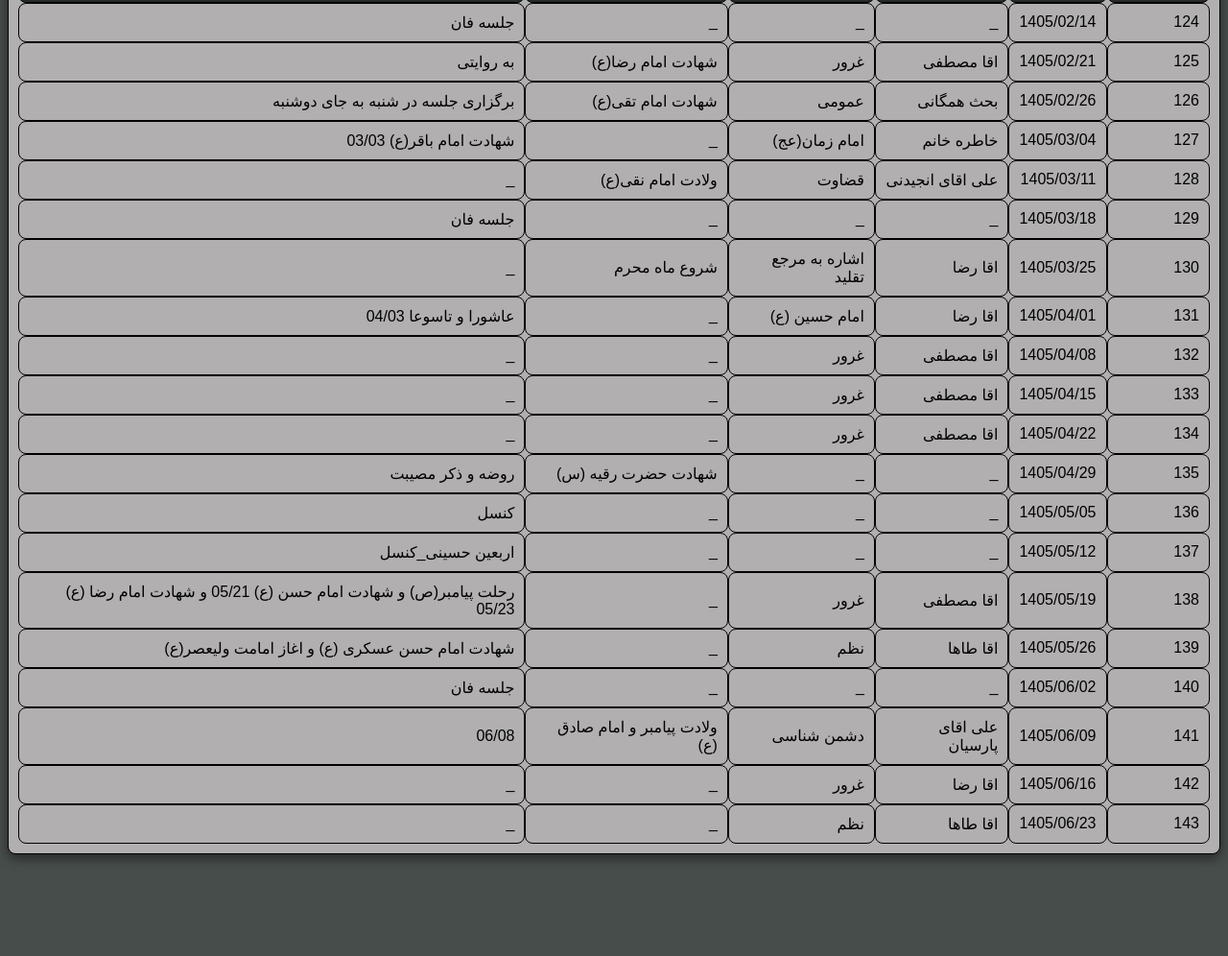
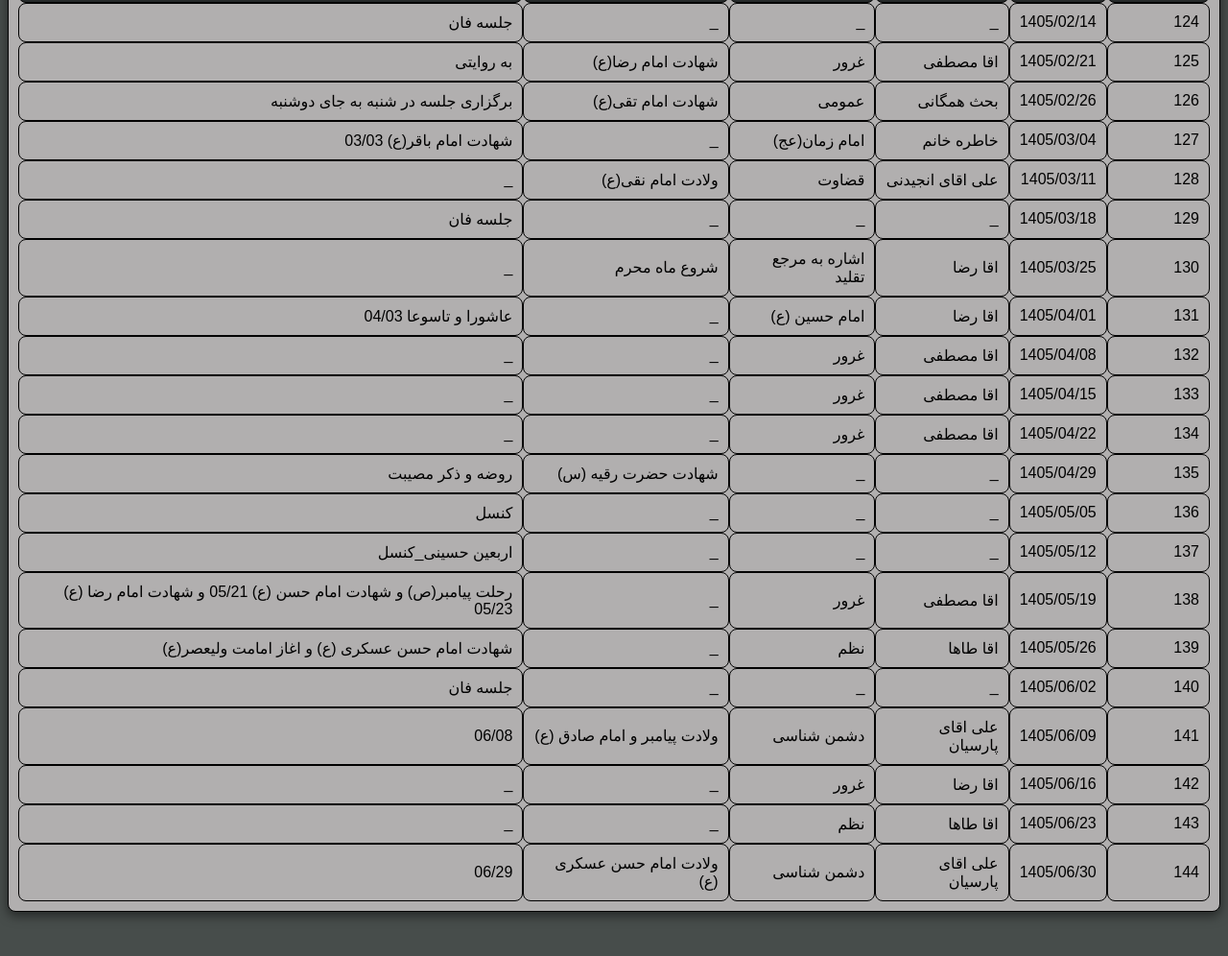
Before and after one commit to Setayesh-sketch/mahfel-schedule, a plain HTML site: page index.html in a window 1280 px wide. Shown: the part 328-1324 px from the top of the page at 96% size. Before the commit the page ends 1268 px from the top, so only its background shows below. Drawn offline with Linux system fonts and the light colour scheme.

Commit message:
Add files via upload

```diff
--- a/index.html
+++ b/index.html
@@ -183,6 +183,14 @@
                             <td>_</td>
                             <td>_</td>
                         </tr>
+                        <tr>
+                            <td>144</td>
+                            <td>1405/06/30</td>
+                            <td>علی اقای پارسیان</td>
+                            <td>دشمن شناسی</td>
+                            <td>ولادت امام حسن عسکری (ع)</td>
+                            <td>06/29</td>
+                        </tr>
                     </tbody>
                 </thead>
             </table>
```
